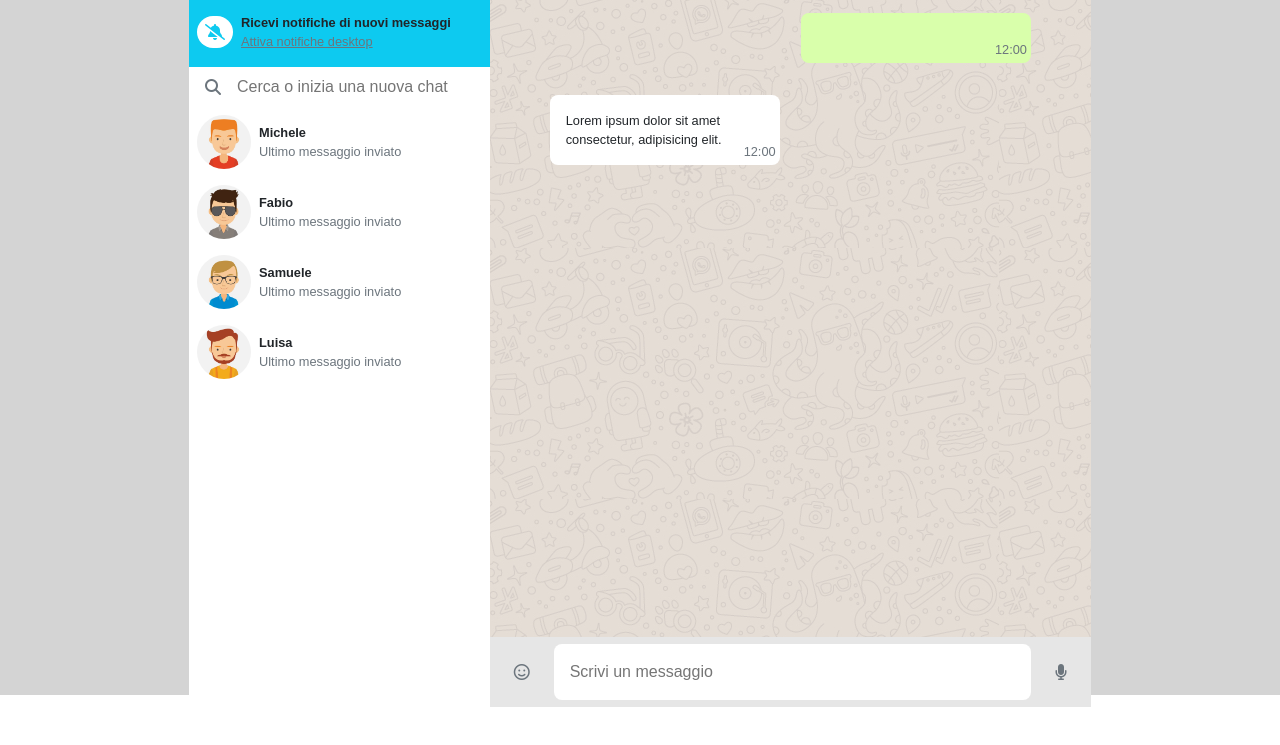
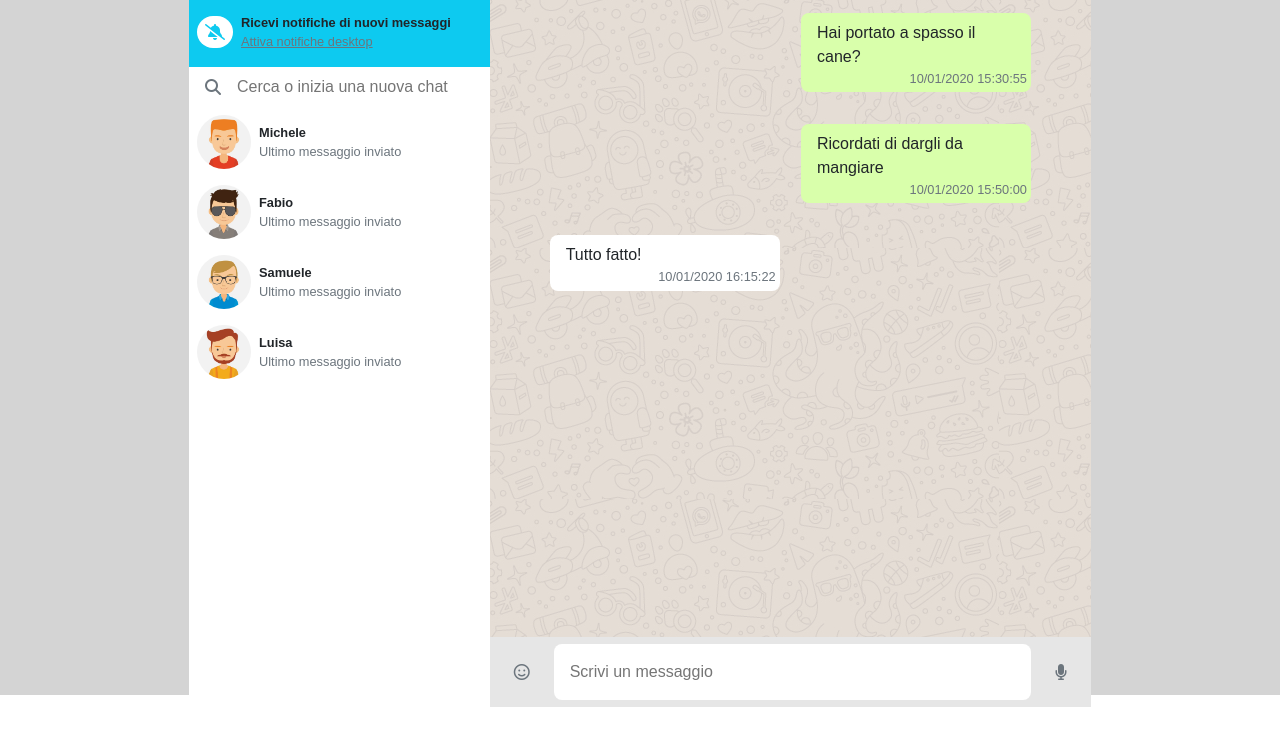
Before and after one commit to Serena-Dong/vue-boolzapp, a plain HTML site: page index.html in a window 1280 px wide. Shown: the part 105-850 px from the top of the page. Drawn offline with nearby package versions, Linux system fonts and the light colour scheme.

Commit message:
chat messages

```diff
--- a/css/style.css
+++ b/css/style.css
@@ -45,6 +45,24 @@ body{
     background-color: rgb(217, 255, 171);
 }
 
+.message-container{
+    display: flex;
+}
+.message-container.sent{
+    justify-content: flex-end;
+
+}
+.message-container.receveid{
+    justify-content: flex-start;
+
+}
+.message-container.sent .message{
+    background-color: rgb(217, 255, 171);
+}
+.message-container.received .message{
+    background-color: white;
+}
+
 
 
 /* FONT SIZES */
--- a/index.html
+++ b/index.html
@@ -102,37 +102,17 @@
 
                                     <!-- chat main -->
                                     <div id="chat" class="overflow-auto">
-                                        <div class="container">
+                                        <div  class="container">
 
-                                            <!-- sent -->
-                                            <div id="me-message" class="d-flex w-100 justify-content-end sent">
-                                                <div class="message bg-light-green h-50px w-230px mx-5 my-3 d-flex justify-content-between rounded-3">
-                                                    <div class="d-flex align-items-center">
-                                                        <p class="m-0 mx-3 font-xs m-3">
-                                                            {{currentChat.text}}
-                                                        </p>
-                                                    </div>
-                                                    <div class="d-flex align-items-end">
-                                                        <div id="time" class="text-secondary">
-                                                        <p class="font-xs m-0 p-1 ">12:00</p>
-                                                    </div></div>
+                                            <!-- message -->
+                                            <div v-for="(text, i) in currentChat" class="message-container" :class="text.status">
+                                                <div class="message rounded-3 h-50px w-230px mx-5 my-3">
+                                                    <p class="font-s m-0 px-3 pt-2">{{text.text}}</p>
+                                                    <p class="font-xs m-0 px-1 pb-1 text-end text-secondary">{{text.date}}</p>
                                                 </div>
-
                                             </div>
 
-                                            <!-- receveid -->
-                                            <div id="other-message" class="d-flex w-100 justify-content-start received">
-                                                <div class="message bg-white h-50px w-230px mx-5 my-3 d-flex justify-content-between rounded-3">
-                                                    <div class="d-flex align-items-center">
-                                                        <p class="m-0 mx-3 font-xs m-3">Lorem ipsum dolor sit amet consectetur, adipisicing elit. </p>
-                                                    </div>
-                                                    <div class="d-flex align-items-end">
-                                                        <div id="time" class="text-secondary">
-                                                        <p class="font-xs m-0 p-1 ">12:00</p>
-                                                    </div></div>
-                                                </div>
 
-                                            </div>
                                         </div>
                                     </div>
 
--- a/js/script.js
+++ b/js/script.js
@@ -80,7 +80,7 @@
     },
   ]
 
-  console.log(contacts[0].messages[0].text)
+  console.log(contacts[0].messages.text)
 
   const app = Vue.createApp({
     data(){
```
